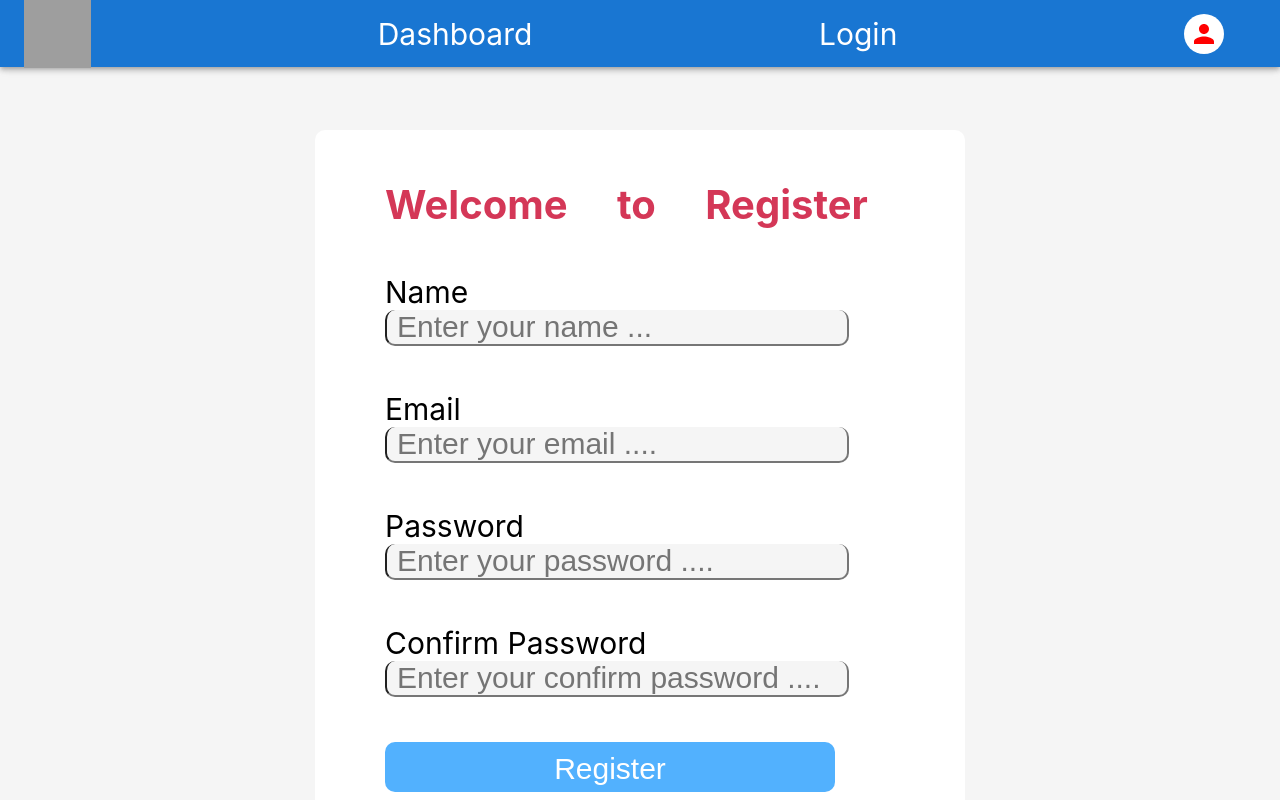
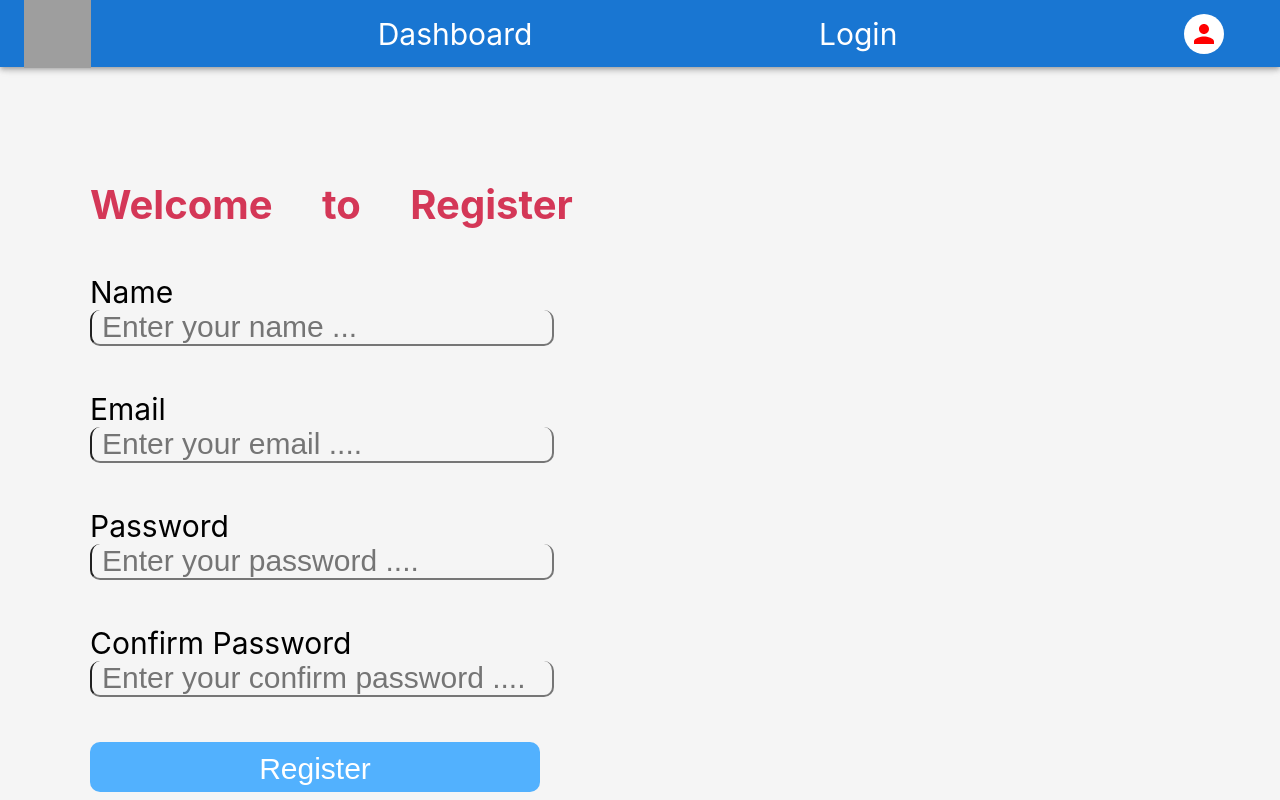
Before and after one commit to soorajsin/Flight, a React (Create React App) app in the folder client/: page /register in a window 1280 px wide. Shown: the top 800 px of the page. Built offline with nearby package versions, Linux system fonts and the light colour scheme; no server answers; grey boxes are pictures that could not be loaded.

Commit message:
Update mix.css
Upload

```diff
--- a/client/src/Components/Account/mix.css
+++ b/client/src/Components/Account/mix.css
@@ -5,22 +5,22 @@
 
 .register {
           margin: 130px auto;
-          max-width: 550px;
-          background-color: #fff;
-          border-radius: 10px;
-          padding: 50px;
-          flex-wrap: wrap;
-          transition: 0.3s ease;
+          width: 1200px;
 }
 
-.register:hover {
+.register .containerRegister:hover {
           transform: scale(1.06);
           box-shadow: 0 0 10px;
 }
 
 .register .containerRegister {
           text-align: start;
-          margin-left: 20px;
+          margin:auto;
+          background-colo:#fff;
+          border-radius: 10px;
+          padding: 50px;
+          flex-wrap: wrap;
+          transition: 0.3s ease;
 }
 
 .register .containerRegister h1 {
```
